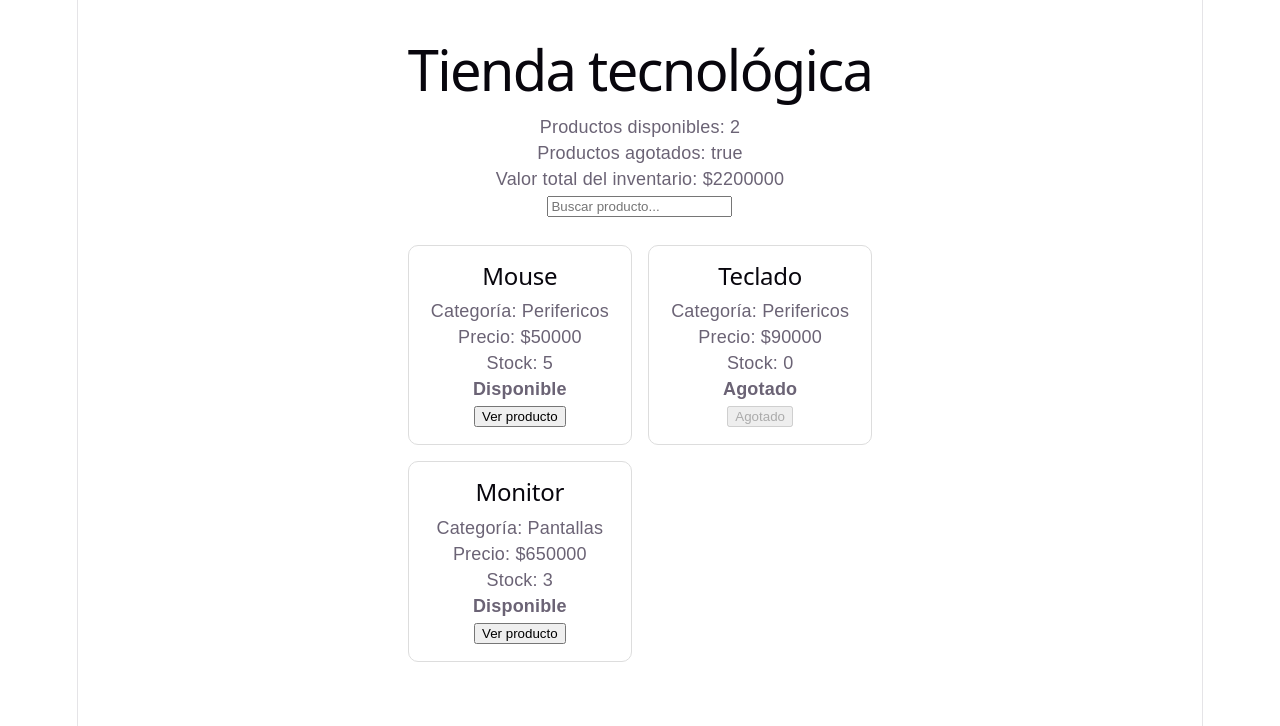
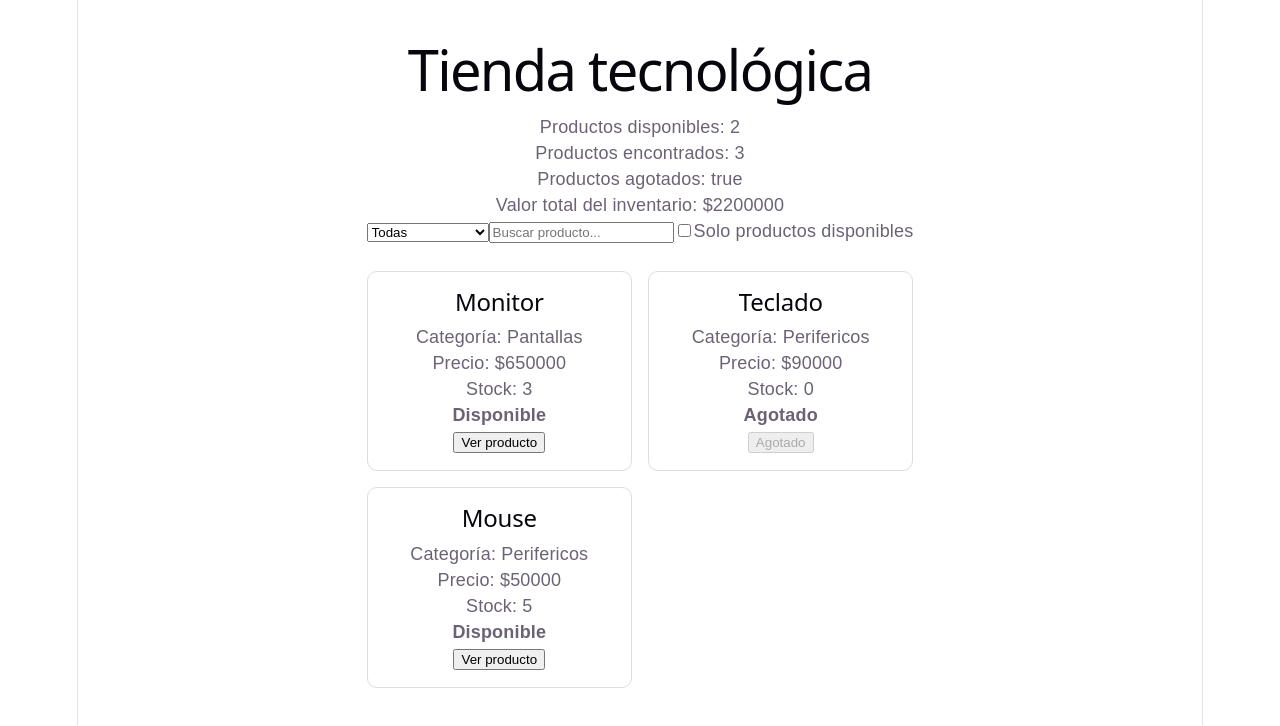
Before and after one commit to ireguisara09/react-js-ficha-3409609-Sara-Iregui, a React (Vite) app in the folder tienda-react/: page / in a window 1280 px wide. Shown: the top 726 px of the page. Built offline with nearby package versions, Linux system fonts and the light colour scheme.

Commit message:
Agregar filtros interactivos al catalogo

```diff
--- a/tienda-react/src/App.jsx
+++ b/tienda-react/src/App.jsx
@@ -2,28 +2,123 @@
 import { productos } from './data/productos';
 import './App.css';
 import { useState } from "react";
+
 function App() {
- const disponibles = productos.filter(producto => producto.stock > 0);
- const hayAgotados = productos.some(producto => producto.stock === 0);
+
+  // Productos disponibles
+  const disponibles = productos.filter(
+    producto => producto.stock > 0
+  );
+
+  // Verifica si existe al menos un producto agotado
+  const hayAgotados = productos.some(
+    producto => producto.stock === 0
+  );
+
+  // Valor total del inventario
   const valorInventario = productos.reduce(
- (total, producto) => total + producto.precio * producto.stock,
+    (total, producto) =>
+      total + producto.precio * producto.stock,
     0
   );
+
+  // Estados
   const [busqueda, setBusqueda] = useState("");
- const productosFiltrados =
-productos.filter(producto =>
+  const [categoria, setCategoria] = useState("Todas");
+  const [soloDisponibles, setSoloDisponibles] = useState(false);
+
+  // Filtrar productos
+  const productosFiltrados = productos.filter(producto => {
+
+    const coincideNombre =
       producto.nombre
         .toLowerCase()
-.includes(
-busqueda.toLowerCase()
-)
+        .includes(busqueda.toLowerCase());
+
+    const coincideCategoria =
+      categoria === "Todas" ||
+      producto.categoria === categoria;
+
+    const coincideStock =
+      !soloDisponibles ||
+      producto.stock > 0;
+
+    return (
+      coincideNombre &&
+      coincideCategoria &&
+      coincideStock
     );
+  });
+
+  // Agregar descuento del 10% utilizando map()
+  const productosConDescuento = productosFiltrados.map(producto => ({
+    ...producto,
+    precioConDescuento: producto.precio * 0.90
+  }));
+
+  // Ordenar de mayor precio a menor precio
+  const productosOrdenados = [...productosConDescuento].sort(
+    (a, b) => b.precioConDescuento - a.precioConDescuento
+  );
+
   return (
     <main className="contenedor">
+
       <h1>Tienda tecnológica</h1>
- <p>Productos disponibles: {disponibles.length}</p>
- <p>Productos agotados: {hayAgotados.toString()}</p>
- <p>Valor total del inventario: ${valorInventario}</p>
+
+      <p>
+        Productos disponibles: {disponibles.length}
+      </p>
+
+      <p>
+        Productos encontrados: {productosFiltrados.length}
+      </p>
+
+      <p>
+        Productos agotados: {hayAgotados.toString()}
+      </p>
+
+      <p>
+        Valor total del inventario: ${valorInventario}
+      </p>
+
+      {/* Filtro por categoría */}
+      <select
+        value={categoria}
+        onChange={(evento) =>
+          setCategoria(evento.target.value)
+        }
+      >
+        <option value="Todas">
+          Todas
+        </option>
+
+        <option value="Perifericos">
+          Periféricos
+        </option>
+
+        <option value="Pantallas">
+          Pantallas
+        </option>
+
+        <option value="Audio">
+          Audio
+        </option>
+
+        <option value="Computadores">
+          Computadores
+        </option>
+
+        <option value="Almacenamiento">
+          Almacenamiento
+        </option>
+
+        <option value="Dispositivos">
+          Dispositivos
+        </option>
+      </select>
+
+      {/* Buscar producto */}
       <input
         type="text"
         placeholder="Buscar producto..."
@@ -32,13 +127,27 @@
           setBusqueda(evento.target.value);
         }}
       />
-<br>
-</br>
-<br>
-</br>
 
+      {/* Mostrar solo productos disponibles */}
+      <label>
+        <input
+          type="checkbox"
+          checked={soloDisponibles}
+          onChange={(evento) =>
+            setSoloDisponibles(evento.target.checked)
+          }
+        />
+
+        Solo productos disponibles
+      </label>
+
+      <br />
+      <br />
+
+      {/* Productos */}
       <section className="productos">
- {productosFiltrados.map(producto => (
+
+        {productosOrdenados.map(producto => (
           <ProductoCard
             key={producto.id}
             producto={producto}
@@ -46,7 +155,9 @@
         ))}
 
       </section>
+
     </main>
   );
 }
+
 export default App;
```
Lines whose indentation alone changed are shown as unchanged.
